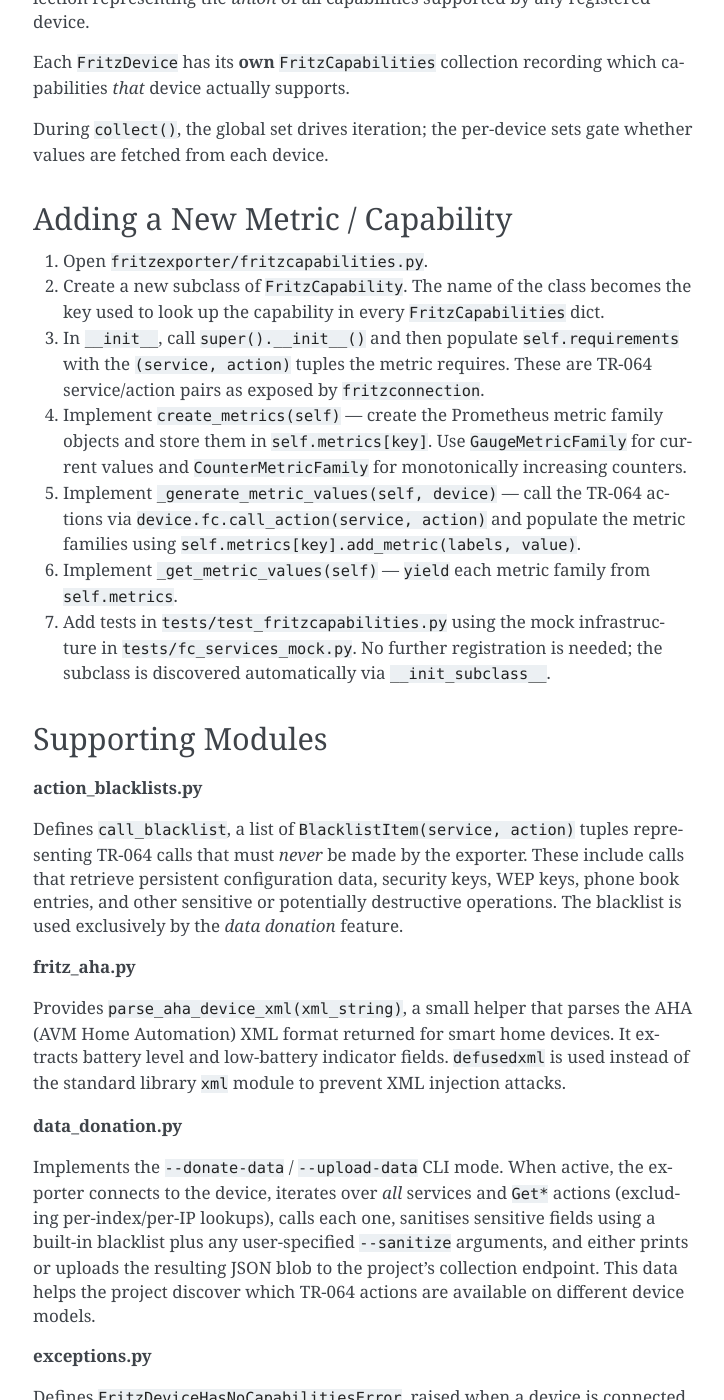
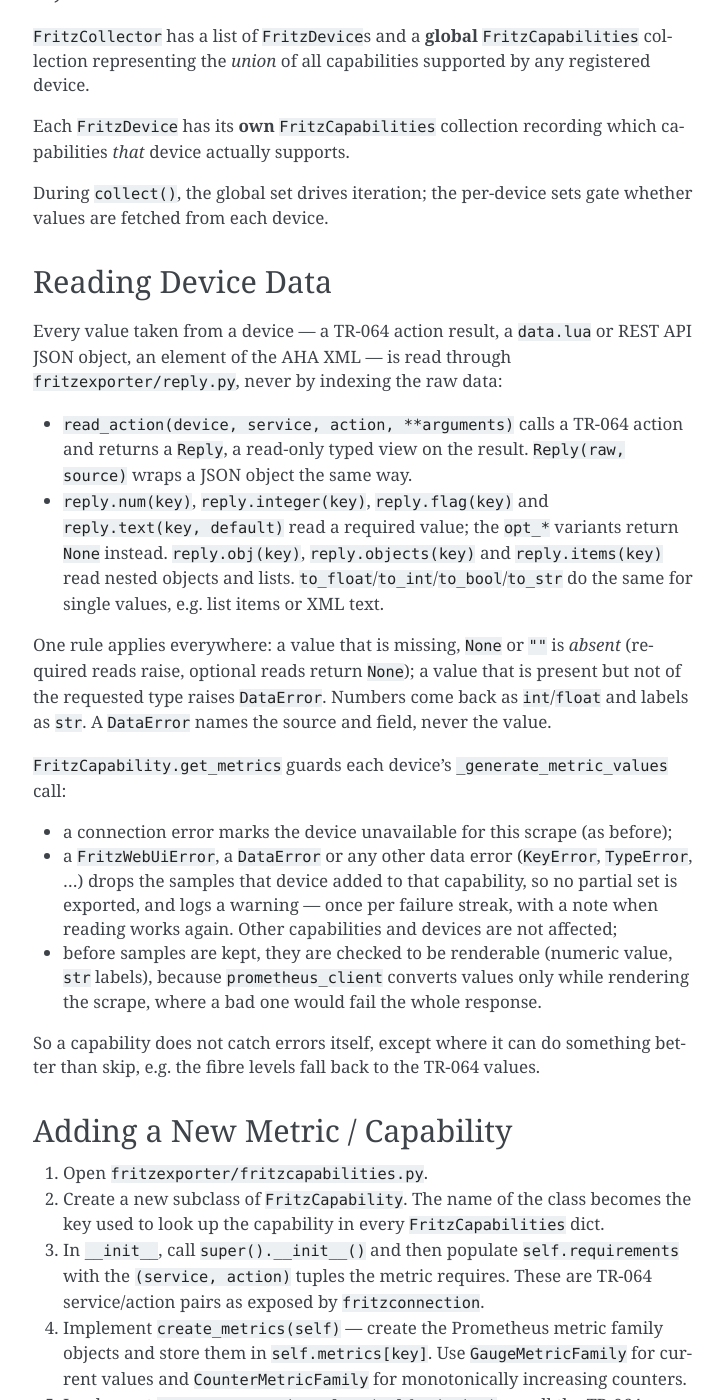
Before and after one commit to pdreker/fritz_exporter, a Sphinx documentation site: the page built from docs/coding.rst, in a window 1280 px wide and 1400 px high, scrolled down 3678 px. Shown: the whole window, without its empty margins (387-1111 px from the left). Built offline with Sphinx 7.4.7, drawn with Linux system fonts in a browser that asks for light colours; some of the changed text lies outside the part shown.

Commit message:
docs: describe reading device data and the per-capability error handling
Co-Authored-By: Claude Opus 5.5 <noreply@anthropic.com>

```diff
--- a/docs/coding.rst
+++ b/docs/coding.rst
@@ -18,6 +18,8 @@ A quick orientation before diving in:
       fritzdevice.py        – FritzDevice, FritzCollector, FritzCredentials
       fritzcapabilities.py  – FritzCapability (ABC) + all concrete capability classes
                               + FritzCapabilities container
+      reply.py              – Typed reading of device replies (Reply, read_action,
+                              DataError), see "Reading Device Data"
       fritz_aha.py          – XML helper for AHA (smart home) device data
       action_blacklists.py  – TR-064 service/action pairs that must never be called
       data_donation.py      – "donate-data" CLI mode: collect & upload device data
@@ -141,7 +143,7 @@ When ``FritzCollector.collect()`` runs:
       registered device** and calls ``capa._generate_metric_values(device)`` only when
       ``device.capabilities[name].present`` is ``True`` for that device.  This is how
       per-device capability support is respected even though iteration happens at the
-      global level.
+      global level.  Each call is guarded, see *Reading device data* below.
    c. After all devices have been processed, ``capa._get_metric_values()`` yields the
       now-populated metric families.
 
@@ -165,6 +167,42 @@ During ``collect()``, the global set drives iteration; the per-device sets gate
 values are fetched from each device.
 
 
+Reading Device Data
+-------------------
+
+Every value taken from a device — a TR-064 action result, a ``data.lua`` or REST API
+JSON object, an element of the AHA XML — is read through ``fritzexporter/reply.py``,
+never by indexing the raw data:
+
+* ``read_action(device, service, action, **arguments)`` calls a TR-064 action and
+  returns a ``Reply``, a read-only typed view on the result.  ``Reply(raw, source)``
+  wraps a JSON object the same way.
+* ``reply.num(key)``, ``reply.integer(key)``, ``reply.flag(key)`` and
+  ``reply.text(key, default)`` read a required value; the ``opt_*`` variants return
+  ``None`` instead.  ``reply.obj(key)``, ``reply.objects(key)`` and ``reply.items(key)``
+  read nested objects and lists.  ``to_float``/``to_int``/``to_bool``/``to_str`` do the
+  same for single values, e.g. list items or XML text.
+
+One rule applies everywhere: a value that is missing, ``None`` or ``""`` is *absent*
+(required reads raise, optional reads return ``None``); a value that is present but
+not of the requested type raises ``DataError``.  Numbers come back as ``int``/``float``
+and labels as ``str``.  A ``DataError`` names the source and field, never the value.
+
+``FritzCapability.get_metrics`` guards each device's ``_generate_metric_values`` call:
+
+* a connection error marks the device unavailable for this scrape (as before);
+* a ``FritzWebUiError``, a ``DataError`` or any other data error (``KeyError``,
+  ``TypeError``, ...) drops the samples that device added to that capability, so no
+  partial set is exported, and logs a warning — once per failure streak, with a note
+  when reading works again.  Other capabilities and devices are not affected;
+* before samples are kept, they are checked to be renderable (numeric value, ``str``
+  labels), because ``prometheus_client`` converts values only while rendering the
+  scrape, where a bad one would fail the whole response.
+
+So a capability does not catch errors itself, except where it can do something
+better than skip, e.g. the fibre levels fall back to the TR-064 values.
+
+
 Adding a New Metric / Capability
 ---------------------------------
 
@@ -178,7 +216,8 @@ Adding a New Metric / Capability
    store them in ``self.metrics[key]``.  Use ``GaugeMetricFamily`` for current values
    and ``CounterMetricFamily`` for monotonically increasing counters.
 5. Implement ``_generate_metric_values(self, device)`` — call the TR-064 actions via
-   ``device.fc.call_action(service, action)`` and populate the metric families using
+   ``read_action(device, service, action)``, read the values with the ``Reply``
+   accessors (see *Reading device data*) and populate the metric families using
    ``self.metrics[key].add_metric(labels, value)``.
 6. Implement ``_get_metric_values(self)`` — ``yield`` each metric family from
    ``self.metrics``.
```
Also changed, not shown: AGENTS.md (+12 -1 lines).
